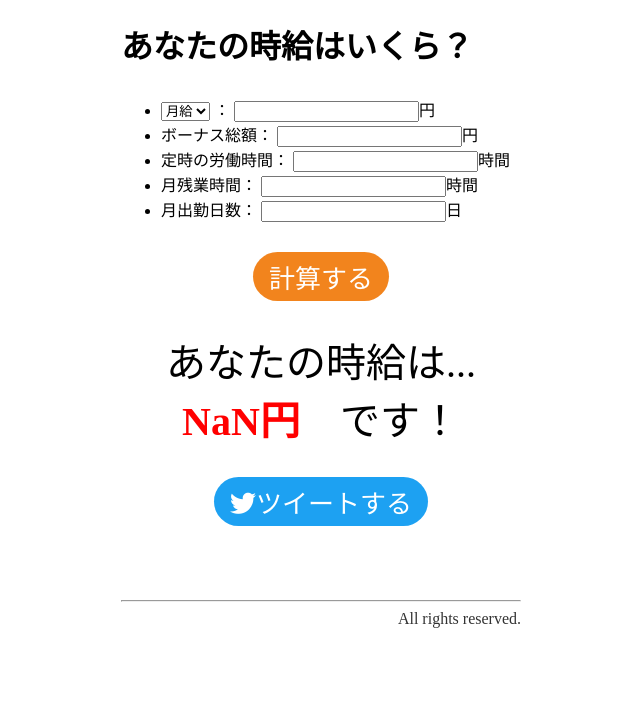
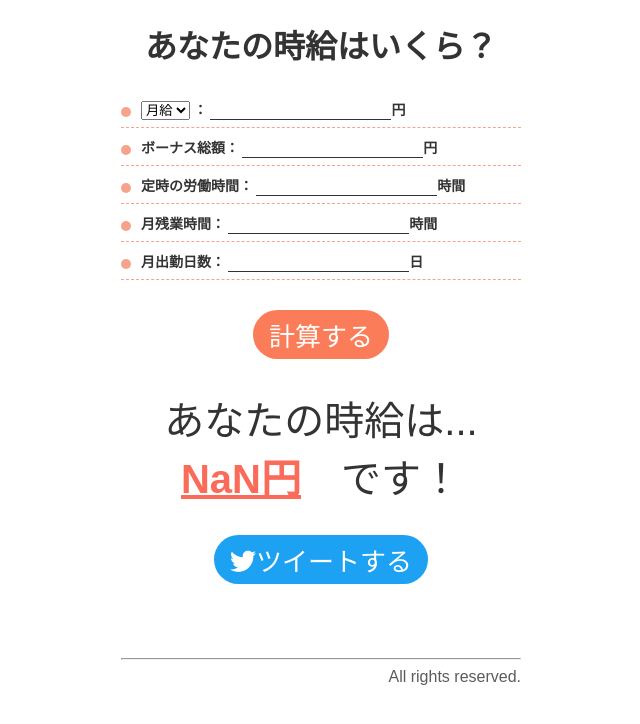
Before and after one commit to aiju-k/how_much_is_your_hour, a plain HTML site: page index.html in a window 1280 px wide. Both pictures are taken after a click on the button "計算する". Shown: the whole page, without its empty margins (319-959 px from the left). Drawn offline with Linux system fonts and the light colour scheme.

Commit message:
:add: arrange design

```diff
--- a/style.css
+++ b/style.css
@@ -1,14 +1,63 @@
 /* サイト全体の設定 */
 body {
-    font-family: serif;
+    font-family: 'arial', sans-serif;
     width: 400px;
     justify-content: center;
     margin-right: auto;
     margin-left: auto;
+    color: #333;
 }
 
 div {
     margin-bottom: 30px;
+}
+
+div.title h1 {
+    text-align: center;
+}
+
+ul{
+    counter-reset:list;
+    list-style-type:none;
+    font: 14px/1.6 'arial narrow', sans-serif;
+    padding:0;
+}
+ul li{
+position:relative;
+padding: 0 0 0 20px;
+margin: 7px 0 7px 0px;
+font-weight: bold;
+font-size:14px;
+line-height: 30px;
+border-bottom: dashed 1px #F6A38B;
+}
+ul li:before{
+counter-increment: list;
+content: "";
+display: block;
+position: absolute;
+left: 0px;
+height: 10px;
+width: 10px;
+border-radius: 50%;
+background: #F6A38B;
+top: 50%;
+-moz-transform: translateY(-50%);
+-webkit-transform: translateY(-50%);
+-o-transform: translateY(-50%);
+-ms-transform: translateY(-50%);
+transform: translateY(-50%);
+}
+
+li input[type="text"] {
+    border: none;
+    border-bottom: 1.5px solid #333;
+}
+
+li input[type="text"]:forcus {
+    border: none;
+    border-bottom: solid #333;
+    outline: 0;
 }
 
 div.calc_btn {
@@ -16,10 +65,10 @@ div.calc_btn {
 }
 
 div.calc_btn button {
-    font-family: serif;
+    /* font-family: serif; */
     border: none;
     font-size: 26px;
-    background-color: #f2841d;
+    background-color: #fa7c59;
     padding: 6px 16px;
     border-radius: 100vh;
     color: white;
@@ -27,22 +76,23 @@ div.calc_btn button {
 }
 
 div.output {
-    display: none;
+    /* display: none; */
     text-align: center;
     font-size: 40px;
 }
 
 strong {
-    color: red;
+    color: #fa6c59;
+    text-decoration: underline;
 }
 
 div.tweet {
-    display: none;
+    /* display: none; */
     text-align: center;
 }
 
 div.tweet button {
-    font-family: serif;
+    /* font-family: serif; */
     text-align: end;
     border: none;
     font-size: 26px;
@@ -61,3 +111,12 @@ div.footer {
     text-align: end;
     opacity: .8;
 }
+
+/* スマホ用の画面幅設定 */
+@media screen and (max-width: 425px) {
+    body {
+        width: 95%;
+        margin-right: 2.5%;
+        margin-left: 2.5%;
+    }
+}
```
